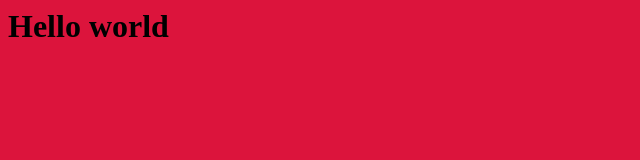
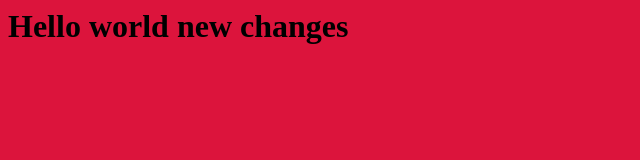
Before and after one commit to MonikaChaudharyDev/Practice, a plain HTML site: page index.html in a window 1280 px wide. Shown: the whole page, without its empty margins (0-640 px from the left). Drawn offline with Linux system fonts and the light colour scheme.

Commit message:
made new changes

```diff
--- a/index.html
+++ b/index.html
@@ -7,6 +7,6 @@
     <title>Document</title>
 </head>
 <body>
-    <h1>Hello world</h1>
+    <h1>Hello world new changes</h1>
 </body>
 </html>
```
